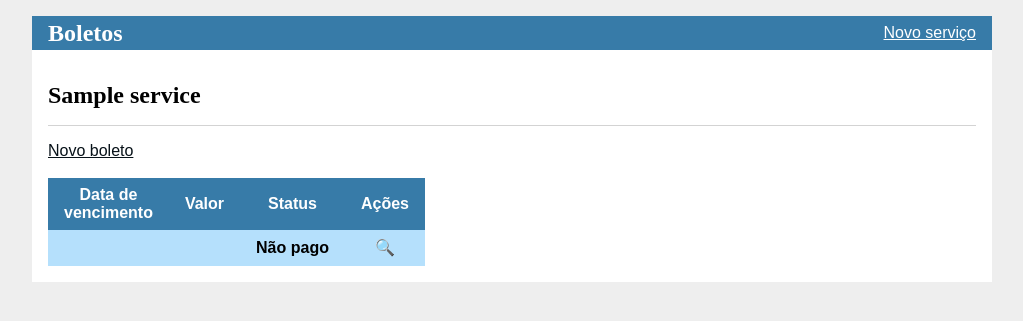
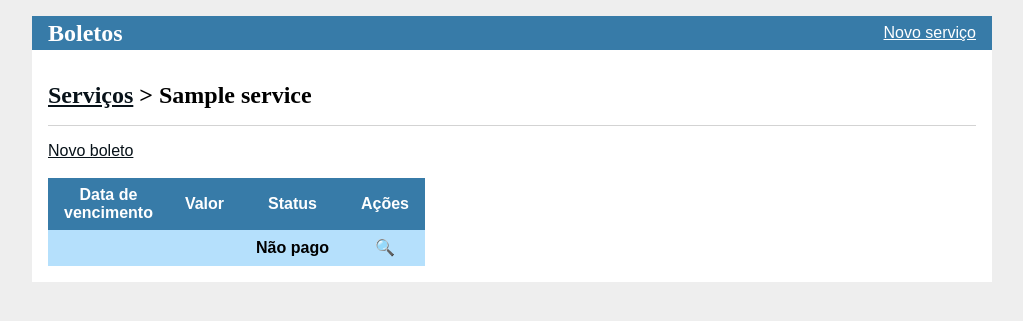
Before and after one commit to guidanoli/boletos-flask, a Flask app: template boletos/templates/services/index.html in a window 1280 px wide. Shown: the top 321 px of the page, without its empty margins (128-1151 px from the left). Run offline with Flask 3, Linux system fonts and the light colour scheme; the template is opened without the code that fills it: most values are stand-ins (such as "Sample title", 1, 10 or a date in 2020).

Commit message:
feat: add link back to index in services.index

```diff
--- a/boletos/templates/services/index.html
+++ b/boletos/templates/services/index.html
@@ -1,7 +1,7 @@
 {% extends 'base.html' %}
 
 {% block header %}
-<h1>{% block title %}{{ service['name'] }}{% endblock %}</h1>
+<h1><a href="{{ url_for('index') }}">Serviços</a> > {% block title %}{{ service['name'] }}{% endblock %}</h1>
 <hr/>
 {% endblock %}
 
```
